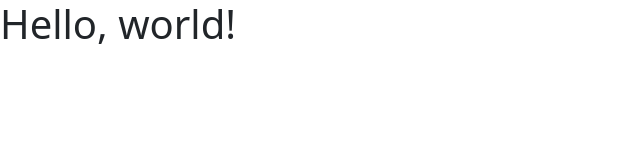
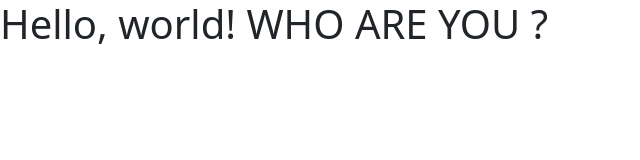
Before and after one commit to muhammadlaraibsaeed/LMS2, a plain HTML site: page index.html in a window 1280 px wide. Shown: the whole page, without its empty margins (0-640 px from the left). Drawn offline with nearby package versions, Linux system fonts and the light colour scheme.

Commit message:
name change

```diff
--- a/index.html
+++ b/index.html
@@ -11,7 +11,7 @@
     <title>Hello, world!</title>
   </head>
   <body>
-    <h1>Hello, world!</h1>
+    <h1>Hello, world! WHO ARE YOU ?</h1>
 
     <!-- Optional JavaScript; choose one of the two! -->
 
```
